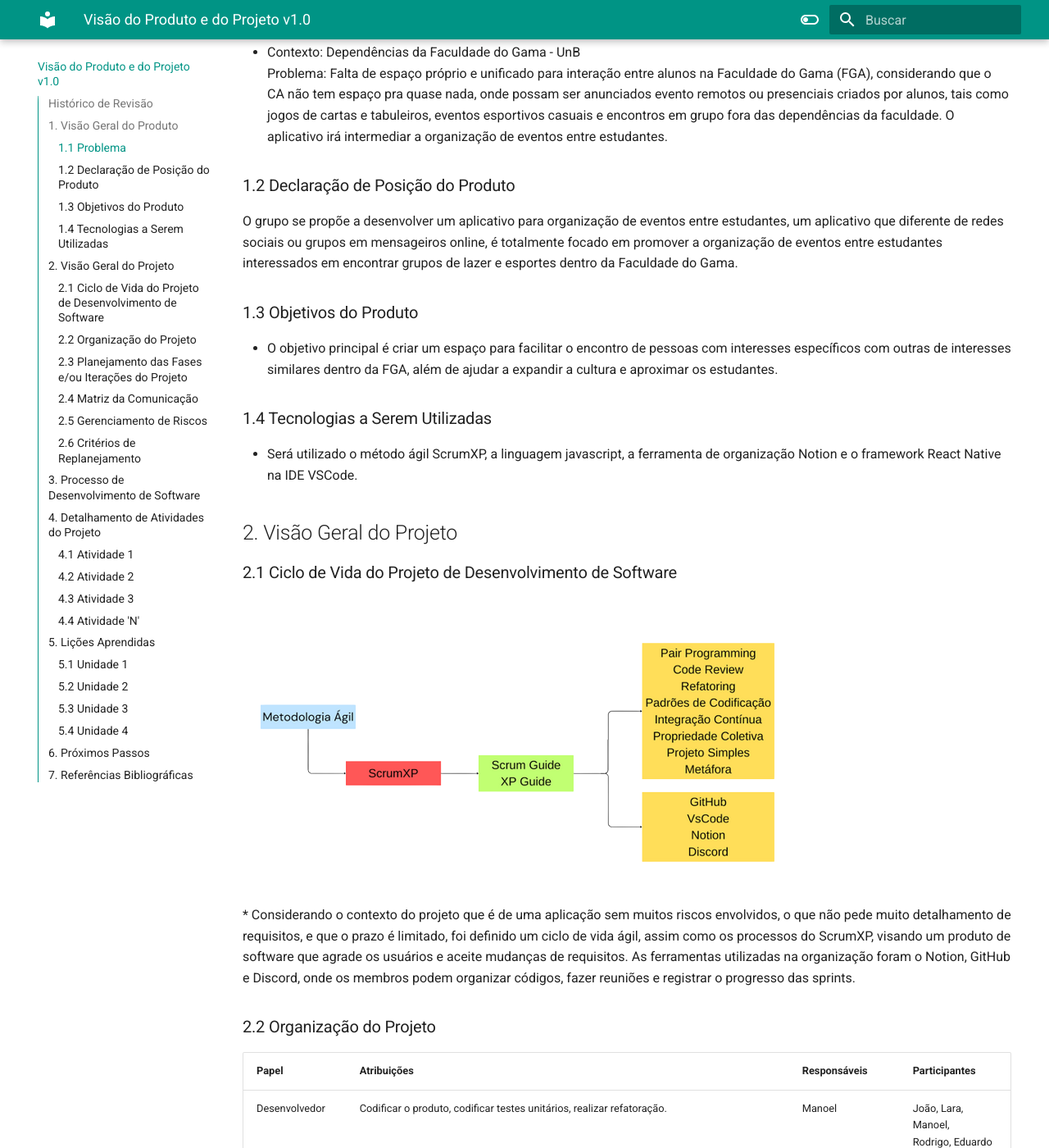
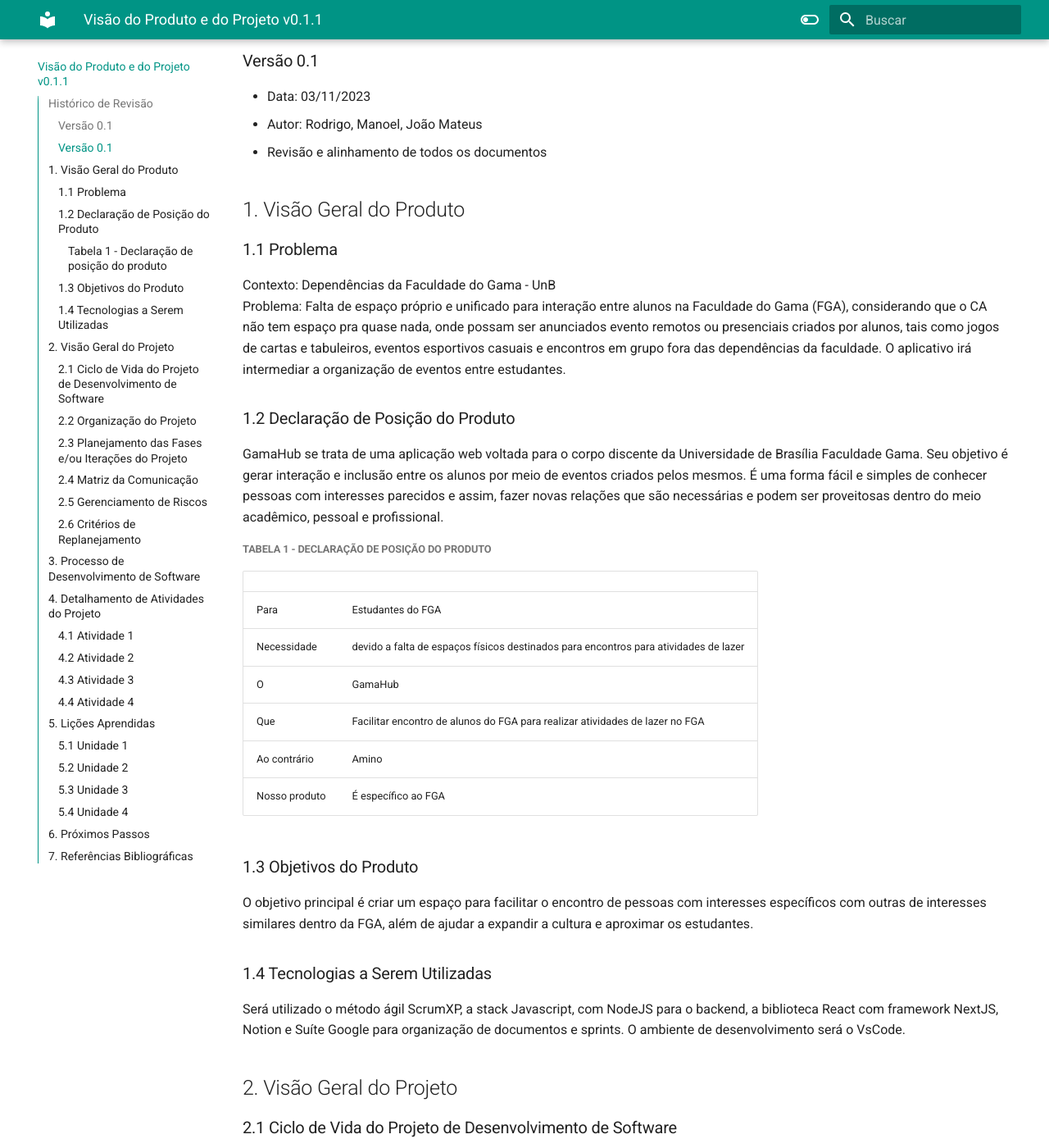
Before and after one commit to FGA0138-MDS-Ajax/2023-2-ORION, an MkDocs documentation site: the page built from docs/index.md, in a window 1280 px wide and 1400 px high, scrolled down 390 px. Shown: the whole window at 82% size. Built offline with MkDocs 1.6.1 and Material for MkDocs 9.7.7, drawn with Linux system fonts in a browser that asks for light colours; some of the changed text lies outside the part shown.

Commit message:
Atualização do documento de Visão

```diff
--- a/docs/index.md
+++ b/docs/index.md
@@ -1,28 +1,48 @@
-# Visão do Produto e do Projeto  v1.0
+# Visão do Produto e do Projeto  v0.1.1
 
 ## Histórico de Revisão
 
-O histórico de revisão deste documento pode ser encontrado [aqui](./historico.md)
+### Versão 0.1
+* Data: 02/10/2023
+* Autor: [Rodrigo Wendrel](https://github.com/rodwendrel/)
+* Reunião com foco em estruturar o documento e página de documentação com informações gerais do projeto.
+
+### Versão 0.1
+* Data: 03/11/2023
+* Autor: Rodrigo, Manoel, João Mateus
+* Revisão e alinhamento de todos os documentos
 
 ## 1. Visão Geral do Produto
 
 ### 1.1 Problema
-* Contexto: Dependências da Faculdade do Gama - UnB </br>
+Contexto: Dependências da Faculdade do Gama - UnB </br>
 Problema: Falta de espaço próprio e unificado para interação entre alunos na Faculdade do Gama (FGA), considerando que o CA não tem espaço pra quase nada, onde possam ser anunciados evento remotos ou presenciais criados por alunos, tais como jogos de cartas e tabuleiros, eventos esportivos casuais e encontros em grupo fora das dependências da faculdade.
 O aplicativo irá intermediar a organização de eventos entre estudantes.
+
 ### 1.2 Declaração de Posição do Produto
+GamaHub se trata de uma aplicação web voltada para o corpo discente da Universidade de Brasília Faculdade Gama. Seu objetivo é gerar interação e inclusão entre os alunos por meio de eventos criados pelos mesmos. É uma forma fácil e simples de conhecer pessoas com interesses parecidos e assim, fazer novas relações que são necessárias e podem ser proveitosas dentro do meio acadêmico, pessoal e profissional.
 
-O grupo se propõe a desenvolver um aplicativo para organização de eventos entre estudantes, um aplicativo que diferente de redes sociais ou grupos em mensageiros online, é totalmente focado em promover a organização de eventos entre estudantes interessados em encontrar grupos de lazer e esportes dentro da Faculdade do Gama.
+##### Tabela 1 - Declaração de posição do produto
+
+| | |
+|---|---|
+|Para|Estudantes do FGA|
+|Necessidade|devido a falta de espaços físicos destinados para encontros para atividades de lazer|
+|O|GamaHub|
+|Que|Facilitar encontro de alunos do FGA para realizar atividades de lazer no FGA|
+|Ao contrário|Amino|
+|Nosso produto|É específico ao FGA|
 
 ### 1.3 Objetivos do Produto
-* O objetivo principal é criar um espaço para facilitar o encontro de pessoas com interesses específicos com outras de interesses similares dentro da FGA, além de ajudar a expandir a cultura e aproximar os estudantes.
+O objetivo principal é criar um espaço para facilitar o encontro de pessoas com interesses específicos com outras de interesses similares dentro da FGA, além de ajudar a expandir a cultura e aproximar os estudantes.
+
 ### 1.4 Tecnologias a Serem Utilizadas
-* Será utilizado o método ágil ScrumXP, a linguagem javascript, a ferramenta de organização Notion e o framework React Native na IDE VSCode.
+Será utilizado o método ágil ScrumXP, a stack Javascript, com NodeJS para o backend, a biblioteca React com framework NextJS, Notion e Suíte Google para organização de documentos e sprints. O ambiente de desenvolvimento será o VsCode.
 
 ## 2. Visão Geral do Projeto
 ### 2.1 Ciclo de Vida do Projeto de Desenvolvimento de Software
 ![img](./img/ciclo.png) </br>
-* Considerando o contexto do projeto que é de uma aplicação sem muitos riscos envolvidos, o que não pede muito detalhamento de requisitos, e que o prazo é limitado, foi definido um ciclo de vida ágil, assim como os processos do ScrumXP, visando um produto de software que agrade os usuários e aceite mudanças de requisitos. As ferramentas utilizadas na organização foram o Notion, GitHub e Discord, onde os membros podem organizar códigos, fazer reuniões e registrar o progresso das sprints.
+Considerando o contexto do projeto que é de uma aplicação sem muitos riscos envolvidos, o que não pede muito detalhamento de requisitos, e que o prazo é limitado, foi definido um ciclo de vida ágil, assim como os processos do ScrumXP, visando um produto de software que agrade os usuários e aceite mudanças de requisitos. As ferramentas utilizadas na organização foram o Notion, GitHub e Discord, onde os membros podem organizar códigos, fazer reuniões e registrar o progresso das sprints.
 
 ### 2.2 Organização do Projeto
 | Papel | Atribuições | Responsáveis | Participantes
@@ -33,7 +53,13 @@ O grupo se propõe a desenvolver um aplicativo para organização de eventos ent
 |Cliente | Estudantes da FGA | Estudantes da FGA | Estudantes da FGA |
 
 ### 2.3 Planejamento das Fases e/ou Iterações do Projeto
-//
+|Sprint|Produto (Entrega)|Data Início|Data Fim|Entregáveis|Responsáveis|% conclusão|
+|---|---|---|---|---|---|---|
+|Sprint 1|Definição do Produto|11/09/2023|02/10/2023|(*)|Todos os membros do grupo|10%|
+|Sprint 2|MVP e Planejamento do Projeto|02/10/2023|03/11/2023|Documentação de Visão, Escopo e Arquitetura|Todos os membros do grupo|15%|
+|Sprint 3|Protótipo e capacitação nas tecnologias|06/10/2023|12/11/2023|Protótipo, e atividades de desenvolvimento|Todos os membros do grupo|10%|
+
+
 ### 2.4 Matriz da Comunicação
 | Descrição | Área/Envolvidos | Periodicidade | Produtos Gerados
 |---|---|---|---|
@@ -62,20 +88,38 @@ As atividades não forem concretizadas no prazo |Médio |Manter acompanhamento d
 * As atividades não forem concretizadas no prazo
 
 ## 3. Processo de Desenvolvimento de Software
+* Sprint: 1 semana
+* Planejamento: no início de cada sprint
+* Retrospectiva e review: ao final de cada sprint
+* Daily: diariamente através de meio de comunicação que seja rápida
+
 
 ## 4. Detalhamento de Atividades do Projeto
 ### 4.1 Atividade 1
-//
+
+|Atividade|Método|Ferramenta|Entrega|
+|---|---|---|---|
+|Codificação|Pair programming| Chat por voz / VsCode / Live Coding | Função definida na sprint|
+
 ### 4.2 Atividade 2
-//
+|Atividade|Método|Ferramenta|Entrega|
+|---|---|---|---|
+|Revisão|Pair review| Chat por voz / VsCode / Live Coding |Código revisado e validado|
+
 ### 4.3 Atividade 3
-//
-### 4.4 Atividade 'N'
-//
+|Atividade|Método|Ferramenta|Entrega|
+|---|---|---|---|
+|Documentação|(*)|Google Docs / MkDocs |Documento|
+
+### 4.4 Atividade 4
+|Atividade|Método|Ferramenta|Entrega|
+|---|---|---|---|
+|Testes|Testes de integração / Unitários|A definir|Relatório de testes|
 
 ## 5. Lições Aprendidas
 ### 5.1 Unidade 1
-//
+Estruturação de documentos, colaboração e organização em equipe.
+
 ### 5.2 Unidade 2
 //
 ### 5.3 Unidade 3
@@ -84,7 +128,9 @@ As atividades não forem concretizadas no prazo |Médio |Manter acompanhamento d
 //
 
 ## 6. Próximos Passos
-//
+* Prototipação do produto;
+* Capacitação da equipe;
+* Codificação do projeto;
 
 ## 7. Referências Bibliográficas
 //
```
Also changed, not shown: docs/historico.md (+0 -5 lines).
